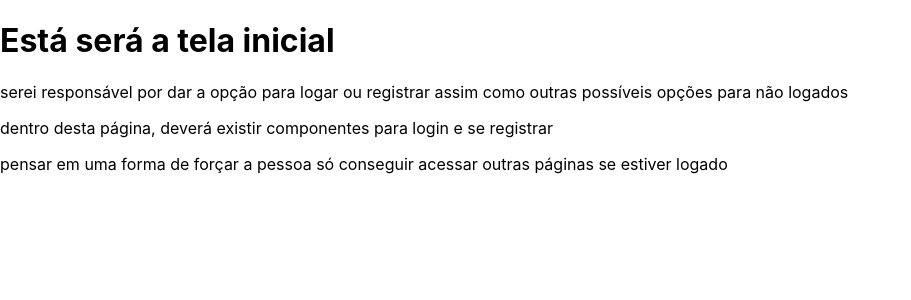
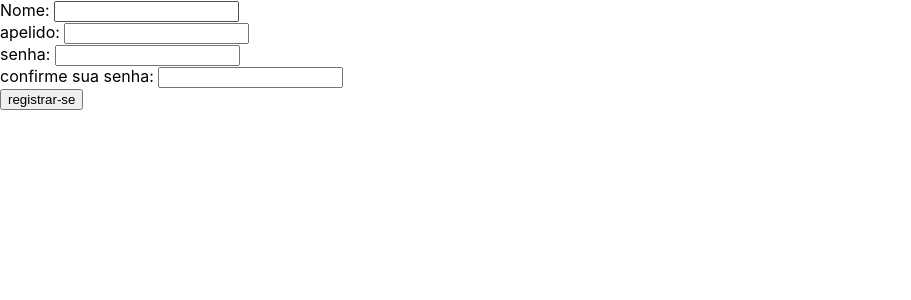
Before and after one commit to Rafael-conquista/Goal_notes, a React (Create React App) app in the folder front/goals-notes/: page / in a window 1280 px wide. Shown: the top 300 px of the page, without its empty margins (0-911 px from the left). Built offline with nearby package versions, Linux system fonts and the light colour scheme; no server answers; the HTML template or start-up script is replaced by a standard one.

Commit message:
adiciona formulário inicial para registro

```diff
--- a/front/goals-notes/src/pages/goals/goals.js
+++ b/front/goals-notes/src/pages/goals/goals.js
@@ -1,5 +1,5 @@
 import React from 'react';
-import { useState, useEffect } from 'react'
+import { useState } from 'react'
 import { getAllGoals } from '../../services/api_requests'
 var goals = []
 
--- a/front/goals-notes/src/pages/initial_page/initial_page.js
+++ b/front/goals-notes/src/pages/initial_page/initial_page.js
@@ -1,24 +1,50 @@
 import React from 'react';
+import { useState } from 'react'
 
 const Initial = () =>{
+  const[name, setName] = useState()
+  const[surname, setSurname] = useState()
+  const[password, setPassword] = useState()
+  const[confirm, setConfirm] = useState()
+  const nameChange = (e) =>{
+    setName(e.target.value)
+  }
+  const surnameChange = (e) =>{
+    setSurname(e.target.value)
+  }
+  const passwordChange = (e) =>{
+    setPassword(e.target.value)
+  }
+  const confirmChange = (e) =>{
+    setConfirm(e.target.value)
+  }
+  console.log('nome: '+name)
+  console.log('apelido: '+surname)
+  console.log('password: '+password)
+  console.log('confirma senha: '+confirm)
+  return (
+    <form>
+      <div>
+          <label for="name">Nome: </label>
+          <input type="text" onChange={nameChange} id="name" />
+      </div>
+      <div>
+          <label for="surname">apelido: </label>
+          <input type="text" onChange={surnameChange} id="surname" />
+      </div>
+      <div>
+          <label for="password">senha: </label>
+          <input type="password" onChange={passwordChange} id="password" />
+      </div>
+      <div>
+          <label for="confirm_password">confirme sua senha: </label>
+          <input type="password" id="confirm_password" onChange={confirmChange}></input>
+      </div>
 
-  var requestOptions = {
-  method: 'GET',
-  };
-  fetch("http://127.0.0.1:5000/goals", requestOptions)
-  .then(response => response.text())
-  .then(result => console.log(result))
-  .catch(error => console.log('error', error));
-  return (
-    <div>
-      <h1>Está será a tela inicial</h1>
-      <p>
-        serei responsável por dar a opção para logar ou registrar
-        assim como outras possíveis opções para não logados
-      </p>
-      <p>dentro desta página, deverá existir componentes para login e se registrar</p>
-      <p>pensar em uma forma de forçar a pessoa só conseguir acessar outras páginas se estiver logado</p>
-    </div>
+      <div>
+        <button type="submit">registrar-se</button>
+      </div>
+    </form>
   );
 }
 
--- a/front/goals-notes/src/services/api_requests.js
+++ b/front/goals-notes/src/services/api_requests.js
@@ -4,3 +4,21 @@ export async function getAllGoals(){
     const dados = goalsData.goals
     return dados
   }
+
+export async function register(data){
+  var raw = JSON.stringify({
+    "name": "teste1",
+    "surname": "refac",
+    "password": "123"
+  });
+
+  var requestOptions = {
+    method: 'POST',
+    body: raw,
+  };
+
+  fetch("http://127.0.0.1:5000/register", requestOptions)
+    .then(response => response.text())
+    .then(result => console.log(result))
+    .catch(error => console.log('error', error));
+}
```
